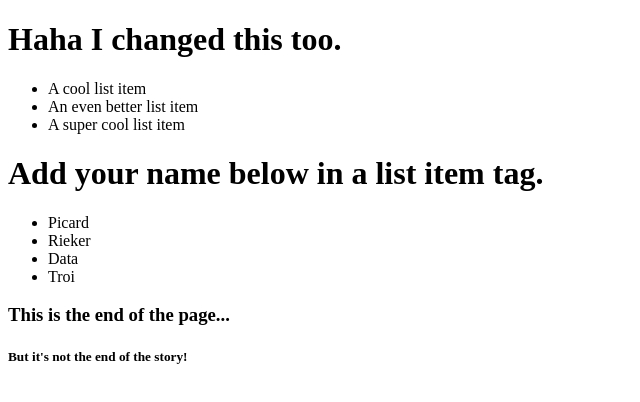
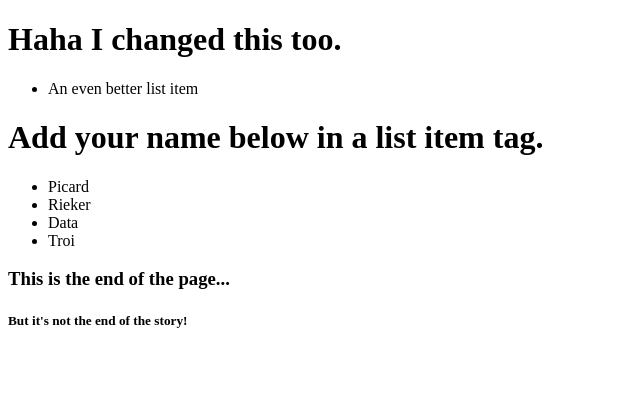
Before and after one commit to maryella/gitting_some_practice, a plain HTML site: page index.html in a window 1280 px wide. Shown: the whole page, without its empty margins (0-640 px from the left). Drawn offline with Linux system fonts and the light colour scheme.

Commit message:
modified another line or two

```diff
--- a/index.html
+++ b/index.html
@@ -12,9 +12,7 @@
     </header>
     <main>
         <ul>
-            <li>A cool list item</li>
             <li>An even better list item</li>
-            <li>A super cool list item</li>
         </ul>
 
     <!-- keep second list from TNG -->
```
